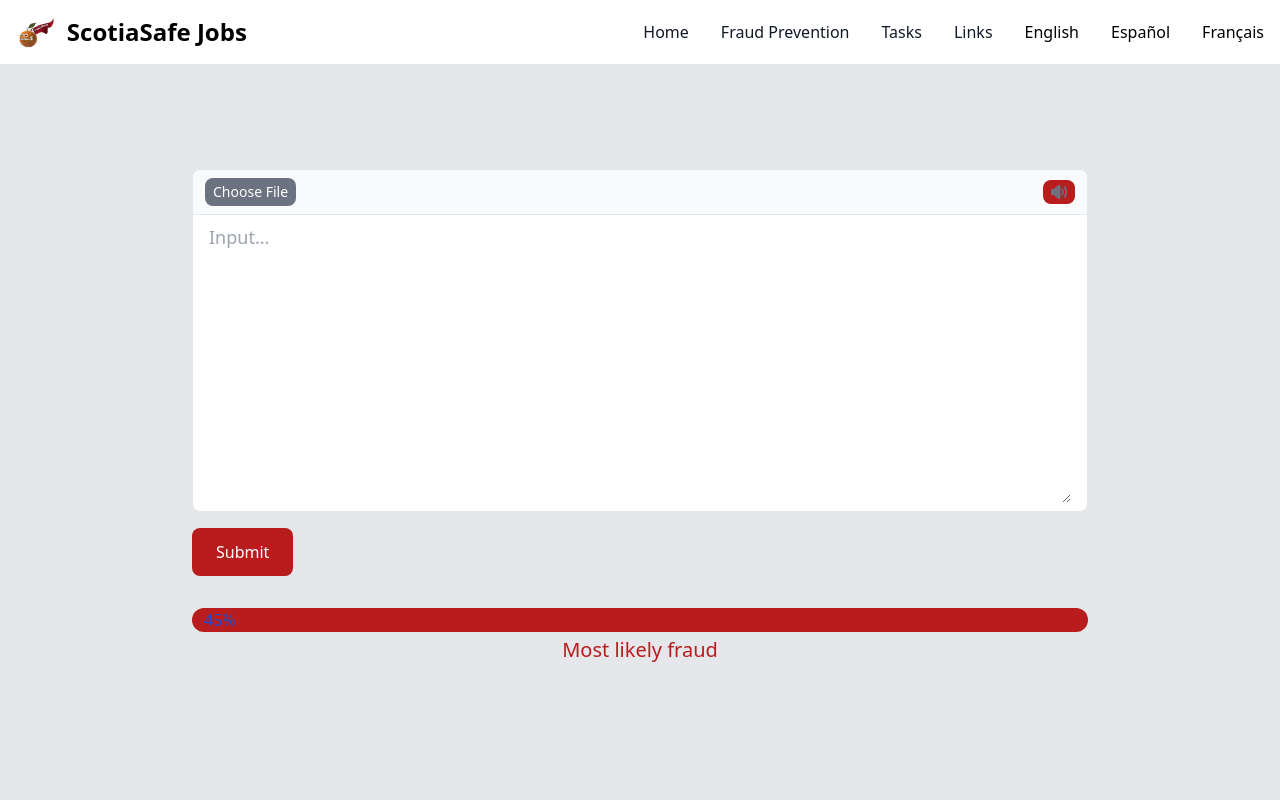
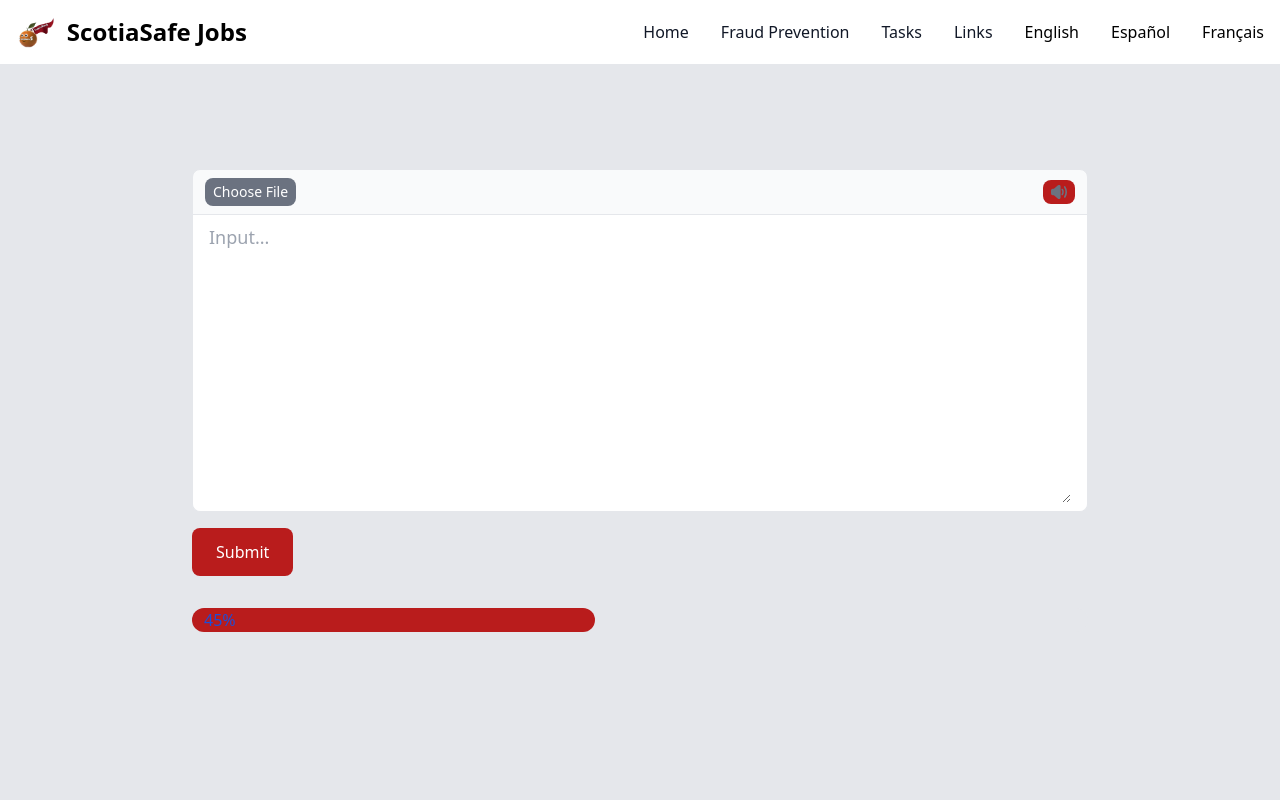
Before and after one commit to jonathan-imanu/SHACKS-2024, a React (Create React App) app in the folder fraud_guardian/: page / in a window 1280 px wide. Shown: the top 800 px of the page. Built offline with nearby package versions, Linux system fonts and the light colour scheme.

Commit message:
imporved AI response display

```diff
--- a/fraud_guardian/src/App.js
+++ b/fraud_guardian/src/App.js
@@ -36,6 +36,8 @@
   })
   .then((response) => {
       setData(response.data);
+      console.log(response.data);
+      setProgress(response.data.number);
   })
   .catch((err) => {
       setError(err.message);
@@ -251,25 +253,26 @@
           </button>
 
           {error && <div style={{ color: 'blue' }}>Error: {error}</div>} {/* Error message in blue */}
-          {data && (
-            <div>
-              <pre className='text-yellow-400'>{JSON.stringify(data, null, 2)}</pre>
-            </div>
-          )}
 
-          {/* Progress Bar Section */}
-          <div className="mt-8 relative w-full bg-gray-200 rounded-full h-6 dark:bg-gray-500">
-            <div className="bg-red-700 h-6 rounded-full" style={{ width: `${progress}%` }}></div>
+
+            {/* Progress Bar Section */}
+            <div className="mt-8 relative w-full bg-gray-200 rounded-full h-6 dark:bg-gray-500">
+            <div className="bg-red-700 h-6 rounded-full" style={{ width: '45%' }}></div>
             <div className="absolute inset-0 flex items-center justify-between px-3">
               <span className="text-m font-medium text-blue-700 dark:text-white">45%</span>
             </div>
-            <div className="absolute inset-x-0 bottom-[-2rem] flex justify-center">
-              <span className="text-xl font-medium text-red-700 dark:text-red">
-                {language === 'en' && 'Most likely fraud'}
-                {language === 'es' && 'Probablemente fraude'}
-                {language === 'fr' && 'Très probablement fraud'}
-              </span>
-            </div>
+            {/* Data rendering below the progress bar */}
+<div className="flex justify-center mt-4">
+  {data && data.message && (
+    <div className="mt-8 max-w-full px-4">
+      <span className="text-s font-medium text-center text-red-700 dark:text-red p-4 block">
+        <pre className="p-4 bg-gray-100 rounded overflow-x-auto">
+          {data.message}
+        </pre>
+      </span>
+    </div>
+  )}
+</div>
           </div>
         </form>
       </div>
```
